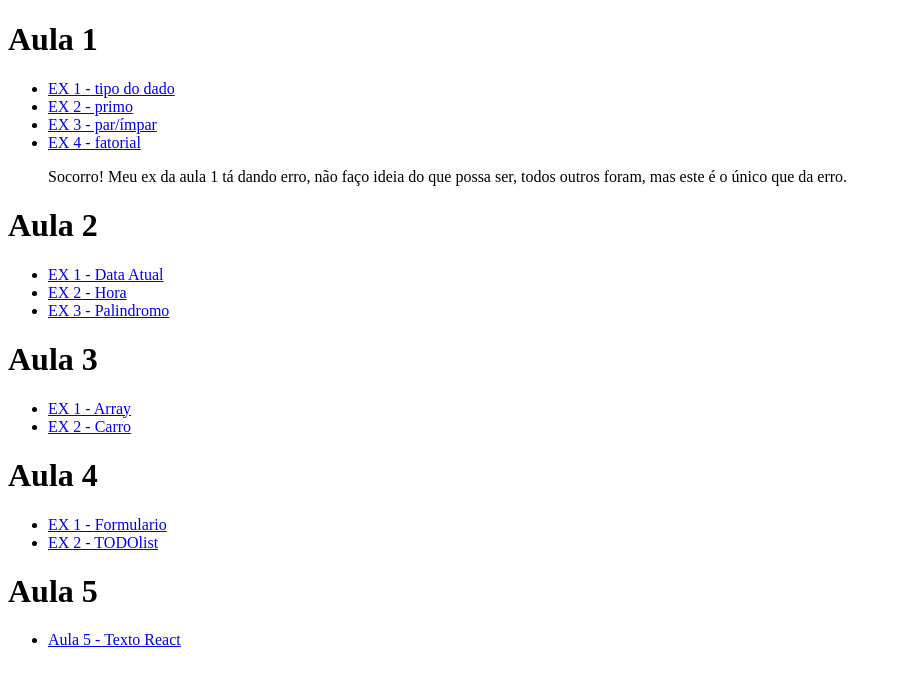
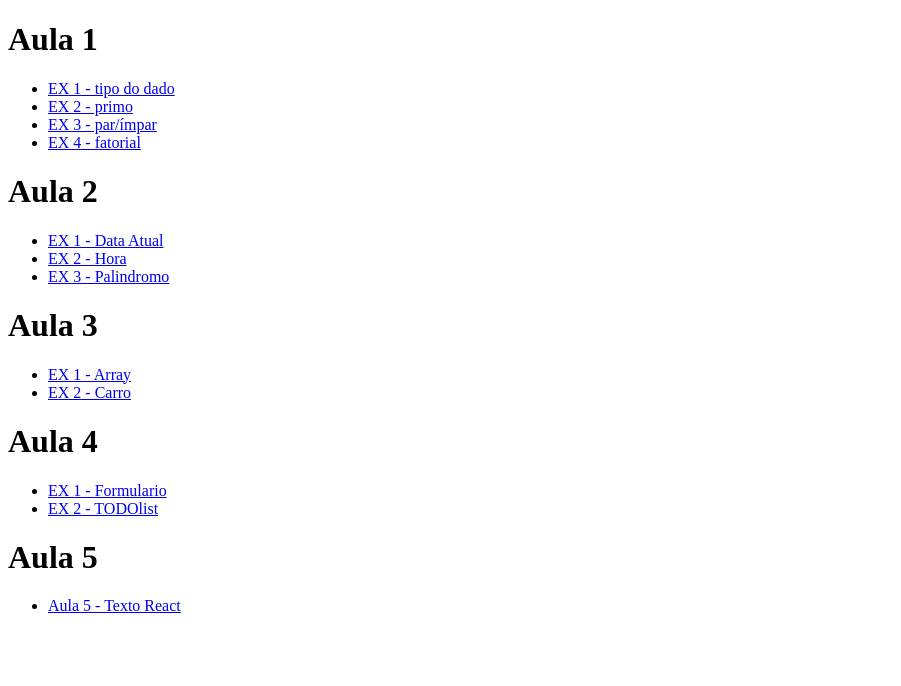
Before and after one commit to Queapresentacao/Lab_ES_1sem, a plain HTML site: page index.html in a window 1280 px wide. Shown: the whole page, without its empty margins (0-901 px from the left). Drawn offline with Linux system fonts and the light colour scheme.

Commit message:
Update index.html

```diff
--- a/index.html
+++ b/index.html
@@ -16,7 +16,6 @@
             <li><a href="atv2_aula1.html">EX 2 - primo</a></li>
             <li><a href="atv3_aula1.html">EX 3 - par/ímpar</a></li>
             <li><a href="atv4_aula1.html">EX 4 - fatorial</a></li>
-            <p>Socorro! Meu ex da aula 1 tá dando erro, não faço ideia do que possa ser, todos outros foram, mas este é o único que da erro.</p>
         </ul>
         <h1><b>Aula 2</b> </h1>
         <ul>
```
